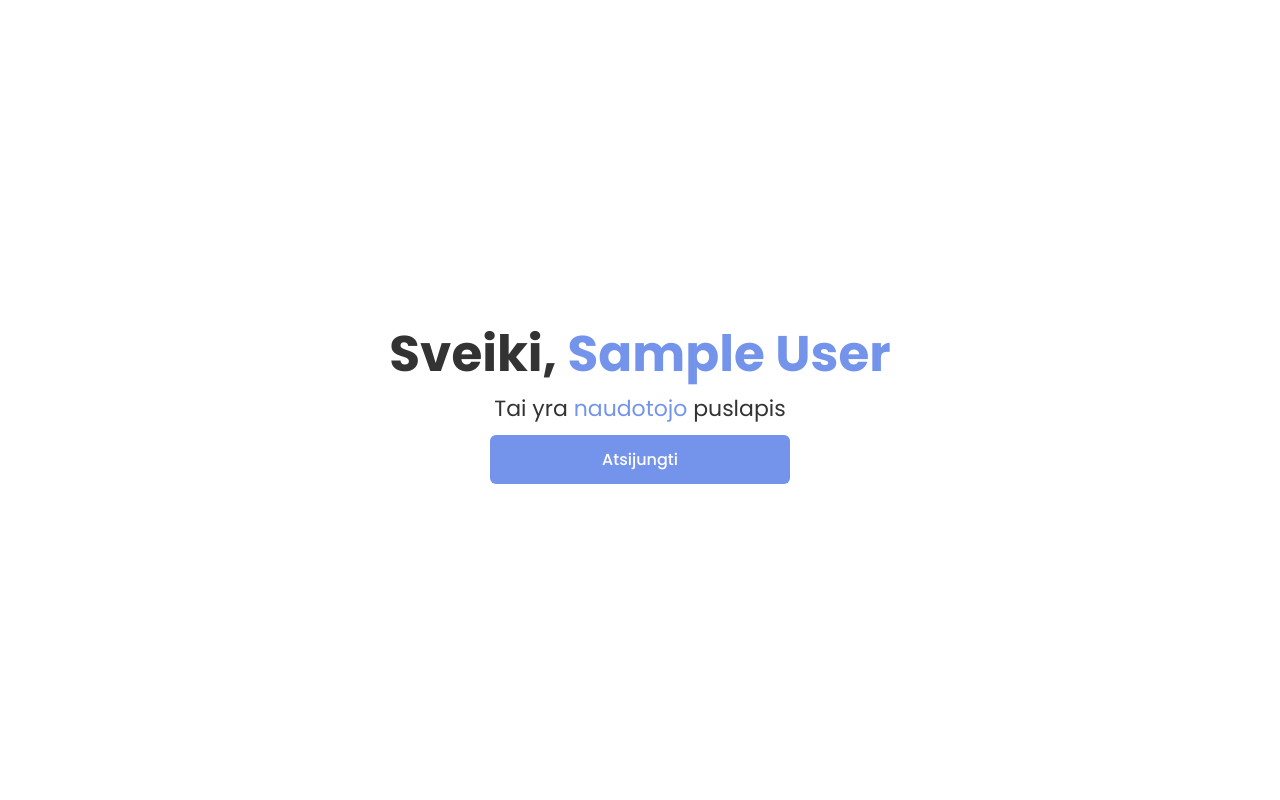
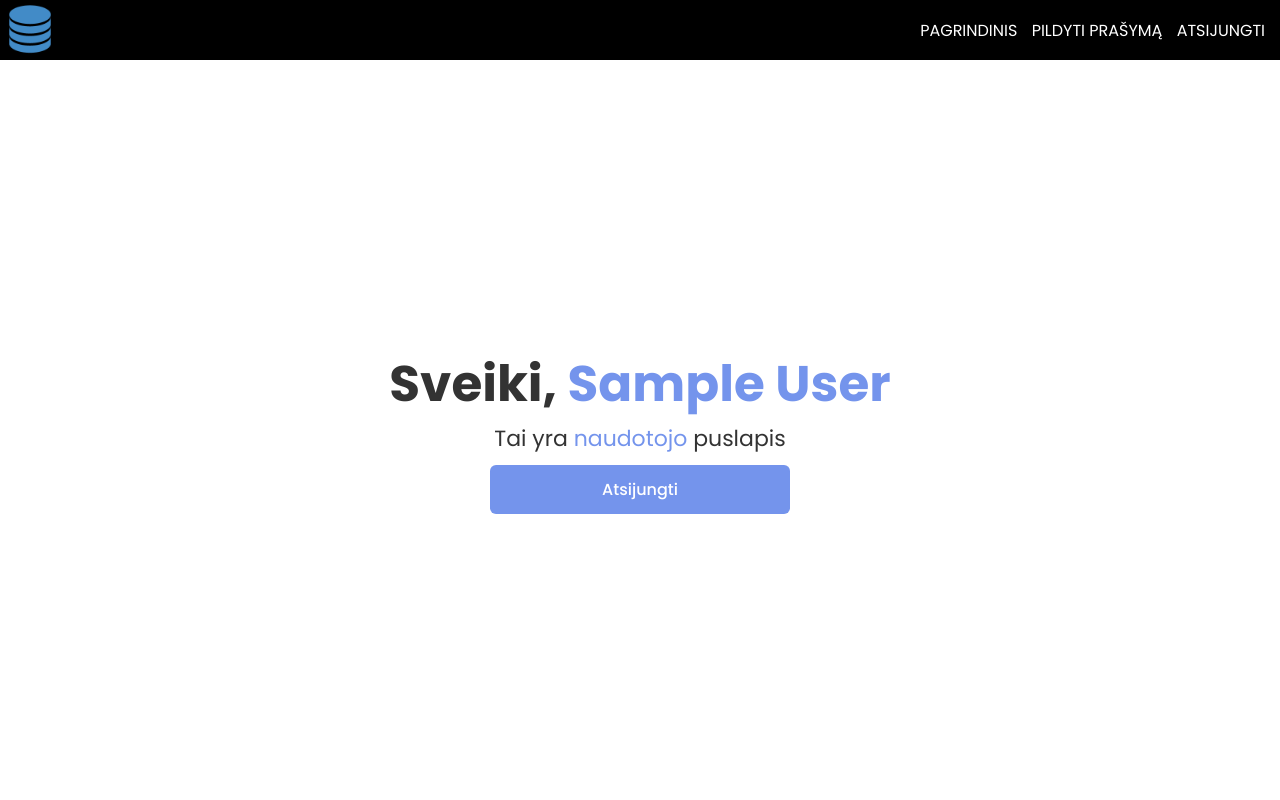
Before and after one commit to Reflexxion19/Inventory-Management-System, a PHP site: page /user_page.php in a window 1280 px wide. Run offline with PHP 8.4, Linux system fonts and the light colour scheme; the visitor is signed in with stand-in values (Sample User, id 1).

Commit message:
Added Navigation Bar

```diff
--- a/style.css
+++ b/css/index.css
@@ -9,9 +9,9 @@
 
 body {
     display: flex;
+    min-height: 100vh;
     justify-content: center;
     align-items: center;
-    min-height: 100vh;
     background: linear-gradient(to right, #e2e2e2, #c9d6ff);
     color: #333;
 }
@@ -94,21 +94,3 @@ p a:hover {
     text-align: center;
     margin-bottom: 20px;
 }
-
-h1 {
-    font-size: 50px;
-}
-
-span {
-    color: #7494ec;
-}
-
-.box p {
-    font-size: 22px;
-}
-
-.box button {
-    display: block;
-    width: 300px;
-    margin: 0 auto;
-}
--- /dev/null
+++ b/css/user_page.css
@@ -0,0 +1,103 @@
+@import url('https://fonts.googleapis.com/css2?family=Poppins:wght@400;500;700&display=swap');
+
+:root {
+    --nav-bar-height: 60px;
+  }
+
+* {
+    margin: 0;
+    padding: 0;
+    box-sizing: border-box;
+    font-family: "Poppins", serif;
+}
+
+body {
+    min-height: 100vh;
+    background: white;
+    color: #333;
+}
+
+button {
+    width: 100%;
+    padding: 12px;
+    background: #7494ec;
+    border-radius: 6px;
+    border: none;
+    cursor: pointer;
+    font-size: 16px;
+    color: #fff;
+    font-weight: 500;
+    margin-bottom: 20px;
+    transition: 0.5s;
+}
+
+button:hover {
+    background: #6884d3;
+}
+
+p {
+    font-size: 14.5px;
+    text-align: center;
+    margin-bottom: 10px;
+}
+
+h1 {
+    text-align: center;
+    font-size: 50px;
+}
+
+span {
+    color: #7494ec;
+}
+
+.box {
+    display: flex;
+    flex-direction: column;
+    justify-content: center;
+    align-items: center;
+    height: calc(100vh - var(--nav-bar-height));
+}
+
+.box p {
+    font-size: 22px;
+}
+
+.box button {
+    display: block;
+    width: 300px;
+    margin: 0 auto;
+}
+
+.nav-bar {
+    height: var(--nav-bar-height);
+    width: 100%;
+    background: #000000;
+}
+
+.nav-logo {
+    display: inline-block;
+    padding: 5px;
+    height: 100%;
+    width: 100px;
+    justify-content: center;
+}
+
+.nav-logo img {
+    height: 100%;
+}
+
+.nav-items {
+    display: inline-block;
+    align-content: center;
+    padding: 5px;
+    height: 100%;
+    width: auto;
+    float: right;
+}
+
+.nav-items a {
+    height: 100%;
+    padding-right: 10px;
+    text-decoration: none;
+    color: #ffffff;
+}
--- a/index.php
+++ b/index.php
@@ -26,7 +26,7 @@ function isActiveForm($formName, $activeForm) {
     <meta charset="UTF-8">
     <meta name="viewport" content="width=device-width, initial-scale=1.0">
     <title>Bakalauras</title>
-    <link rel="stylesheet" href="style.css">
+    <link rel="stylesheet" href="css/index.css">
 </head>
 <body>
 
@@ -55,6 +55,6 @@ function isActiveForm($formName, $activeForm) {
         </div>
     </div>
 
-    <script src="script.js"></script>
+    <script src="js/script.js"></script>
 </body>
 </html>
--- a/user_page.php
+++ b/user_page.php
@@ -14,9 +14,23 @@ if(!isset($_SESSION['email'])) {
     <meta charset="UTF-8">
     <meta name="viewport" content="width=device-width, initial-scale=1.0">
     <title>Naudotojo Puslapis</title>
-    <link rel="stylesheet" href="style.css">
+    <link rel="stylesheet" href="css/user_page.css">
 </head>
 <body style="background: #fff;">
+
+    <div class="nav-bar">
+        <div class="nav-logo">
+            <a class="logo" href="admin_page.php">
+                <img src="images/logo.png" alt="Logo">
+            </a>
+        </div>
+
+        <div class="nav-items">
+            <a class="nav-btn" href="admin_page.php">PAGRINDINIS</a>
+            <a class="nav-btn" href="#">PILDYTI PRAŠYMĄ</a>
+            <a class="nav-btn" href="logout.php">ATSIJUNGTI</a>
+        </div>
+    </div>
 
     <div class="box">
         <h1>Sveiki, <span><?= $_SESSION['name']; ?></span></h1>
```
Also changed, not shown: admin_page.php (+16 -2 lines), css/admin_page.css (added, +103 -0 lines), js/script.js (renamed from script.js).
